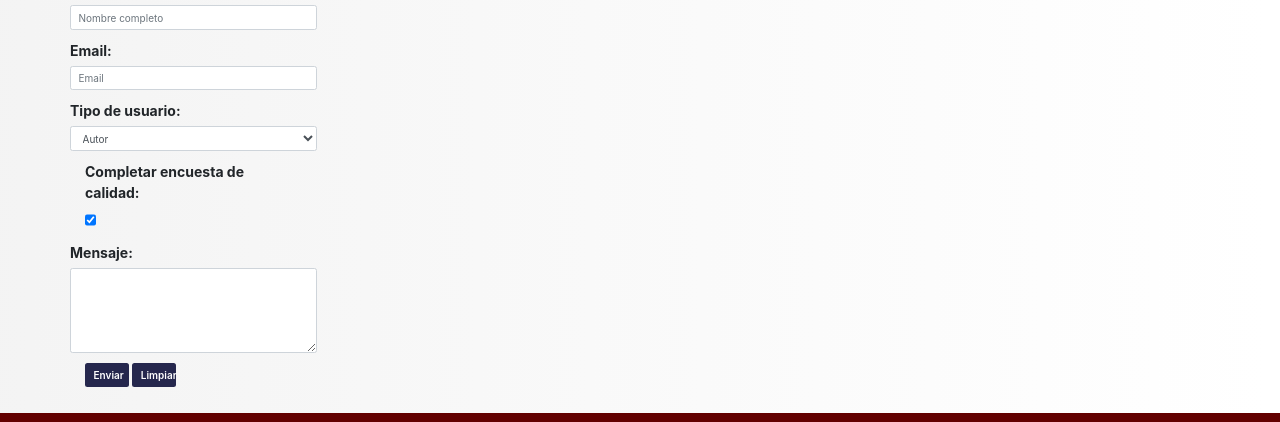
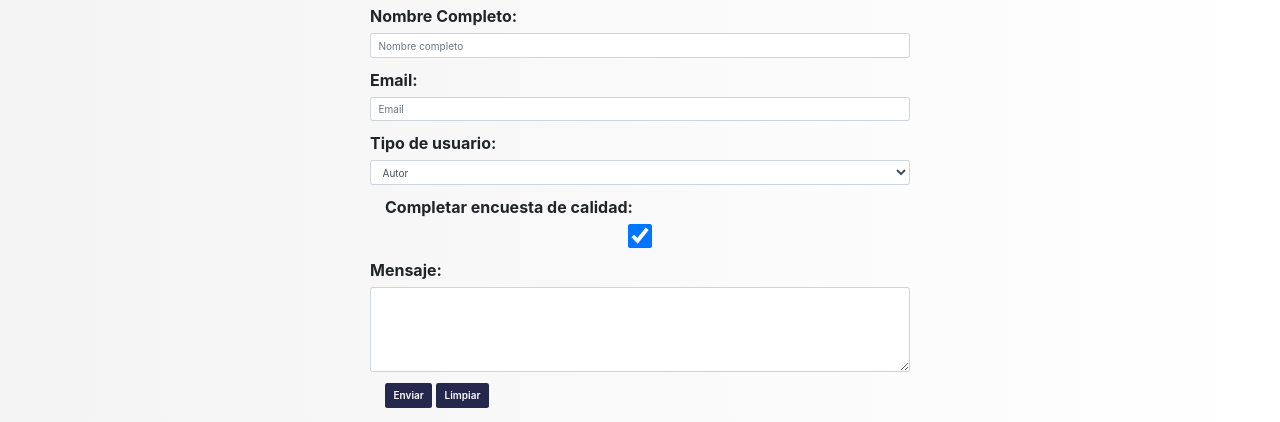
Before and after one commit to nicoyamin/authorquest, a website: page html/contacto.html in a window 1280 px wide. Shown: the part 176-598 px from the top of the page. Drawn offline with nearby package versions, Linux system fonts and the light colour scheme.

Commit message:
Se corrigio el formulario de contacto

```diff
--- a/html/contacto.html
+++ b/html/contacto.html
@@ -55,8 +55,8 @@
 
 
     <div class="container contact">
-        <div class="row justify-content-left">
-            <div>
+        <div class="row justify-content-center">
+            <div class="col-lg-6">
                 <div class="contact-form">
                     <div class="form-group">
                         <label for="fname">Nombre Completo:</label>
@@ -84,7 +84,7 @@
                     <div class="form-group">
                         <label for="completar_encuesta" class="control-label col-sm-10">Completar encuesta de
                             calidad:</label>
-                        <div class="col-sm-2">
+                        <div>
                             <input class="form-control" type="checkbox" name="completar_encuesta" value="0" checked />
                         </div>
 
--- a/scss/layout/_contacto.scss
+++ b/scss/layout/_contacto.scss
@@ -1,15 +1,17 @@
 
 .contact{
     font: 'Oswald';
-    font-size: 14px;
+    font-size: 16px;
     font-weight: bold;
+    margin-top: 30px;
+    margin-bottom: 30px;
+
 }
 
 .contact-form button{
     background: #25274d;
     color: #fff;
     font-weight: 600;
-    width: 25%;
     justify-content: center;
     align-content: center;
 }
```
Also changed, not shown: css/main.css.
